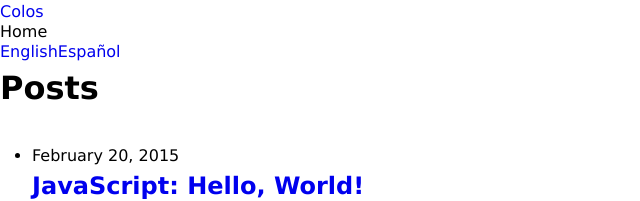
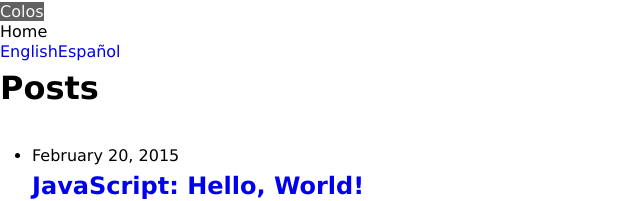
Before and after one commit to ahaasler/colos, a Jekyll site: the page built from _pages/en/home.md, in a window 1280 px wide. Shown: the top 201 px of the page, without its empty margins (0-640 px from the left). Built offline with Jekyll 4.4.1, drawn with Linux system fonts in a browser that asks for light colours; Markdown is read by kramdown in place of the engine named in the settings.

Commit message:
Change drawer background and text color
Also change the core-header-panel mode to seamed.

```diff
--- a/_includes/drawer.html
+++ b/_includes/drawer.html
@@ -1,4 +1,4 @@
-<core-header-panel drawer navigation flex>
+<core-header-panel drawer navigation flex mode="seamed">
 	<core-toolbar>
 		<a class="site-title" href="{{ site.locales[page.lang].homeurl | prepend: site.baseurl }}/" title="{% if site.locales[page.lang].title %}{{ site.locales[page.lang].title }}{% else %}{{ site.title }}{% endif %}">
 			{% if site.locales[page.lang].title %}
--- a/_sass/_color.scss
+++ b/_sass/_color.scss
@@ -27,6 +27,13 @@ $colors: (
 
 @mixin color($modifier, $color) {
 	body#{$modifier} {
+		[drawer], [drawer] core-toolbar {
+			color: nth($color, $light-primary);
+			background-color: nth($color, $dark-primary);
+		}
+		[drawer] a {
+			color: nth($color, $light-primary);
+		}
 	}
 }
 
@@ -35,7 +42,3 @@ $colors: (
 @each $c in $colors {
 	@include color(nth($c, 1), nth($c, 2));
 }
-
-[drawer] {
-	background-color: #fff;
-}
```
